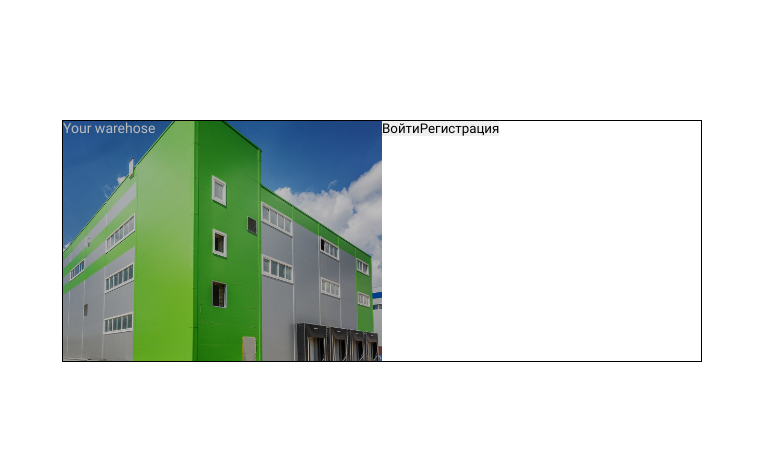
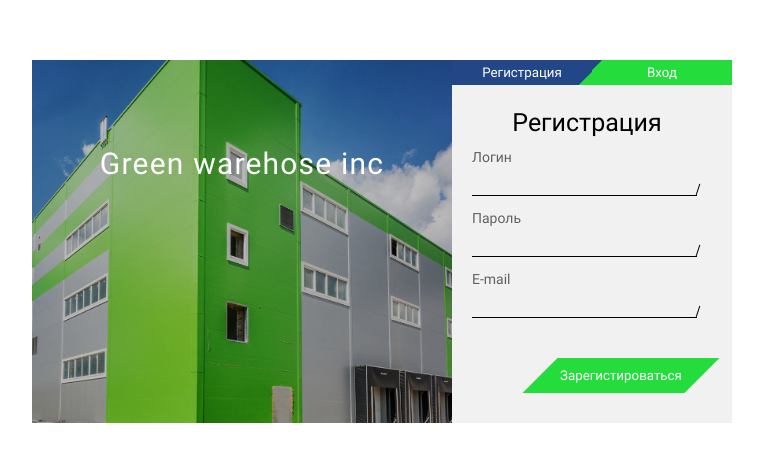
Before and after one commit to Stazzz544/warehouse-react-crm, a React (Create React App) app: page / in a window 1280 px wide. Shown: the part 159-620 px from the top of the page, without its empty margins (258-1021 px from the left). Built offline with nearby package versions, Linux system fonts and the light colour scheme; no server answers; the database is empty.

Commit message:
auth-form-process...

```diff
--- /dev/null
+++ b/src/components/UI/auth/btn/AuthBtn.tsx
@@ -0,0 +1,16 @@
+import './style/AuthBtn.scss'
+
+interface TProps {
+	btnText: string
+	btnColor: string
+}
+
+const AuthBtn = (props: TProps) => {
+	return(
+		<button style={{backgroundColor: props.btnColor}} className="auth-btn">
+			<div className="auth-btn__span">{props.btnText}</div>
+		</button>
+	)
+}
+
+export default AuthBtn
--- /dev/null
+++ b/src/components/UI/auth/btn/style/AuthBtn.scss
@@ -0,0 +1,16 @@
+.auth-btn {
+	color: white;
+	padding: 10px 20px;
+	-webkit-transform: skewX(315deg);
+	-moz-transform: skewX(315deg);
+	-ms-transform: skewX(315deg);
+	-o-transform: skewX(315deg);
+	transform: skewX(315deg);
+&__span{
+	-webkit-transform: skewX(-315deg);
+	-moz-transform: skewX(-315deg);
+	-ms-transform: skewX(-315deg);
+	-o-transform: skewX(-315deg);
+	transform: skewX(-315deg);
+}
+}
--- /dev/null
+++ b/src/components/UI/auth/input/AuthInput.tsx
@@ -0,0 +1,24 @@
+import { useAppDispatch } from "../../../../hooks/redux"
+import './style/AuthInput.scss'
+
+interface TProps {
+	disctipyionText: string
+	type?: string
+	action: any
+}
+
+const AuthInput = (props: TProps) => {
+
+	const dispatch = useAppDispatch()
+
+	return(
+		<div className="auth-input">
+			<div className="auth-input__discription">{props.disctipyionText}</div>
+			<div className="auth-input__input-wrapper">
+				<input className="auth-input__input" type={props.type || 'string'} />
+			</div>
+		</div>
+	)
+}
+
+export default AuthInput
--- /dev/null
+++ b/src/components/UI/auth/input/style/AuthInput.scss
@@ -0,0 +1,28 @@
+.auth-input {
+	&__discription {
+		color: #616161;
+	}
+
+	&__input {
+		margin-top: 5px;
+		font-size: 15px;
+		text-align: center;
+		width: calc(100% - 5px);
+		background: transparent;
+		border-bottom: rgb(0, 0, 0) 1px solid;
+		padding: 4px 0;
+	}
+	&__input-wrapper{
+		position: relative;
+		&::after{
+			content: '';
+			position: absolute;
+			width: 12px;
+			height: 1px;
+			bottom: 5.5px;
+			right: -2px;
+			background-color: #000000;
+			transform: rotate(108deg);
+		}
+	}
+}
--- /dev/null
+++ b/src/components/UI/auth/title/AuthTitle.tsx
@@ -0,0 +1,13 @@
+import './styles/AuthTitle.scss'
+
+interface TProps {
+	title: string
+}
+
+const AuthTitle = (props:TProps) => {
+	return(
+		<h2 className='auth-title'>{props.title}</h2>
+	)
+}
+
+export default AuthTitle
--- /dev/null
+++ b/src/components/UI/auth/title/styles/AuthTitle.scss
@@ -0,0 +1,5 @@
+.auth-title{
+	margin-top: 25px;
+	text-align: center;
+	font-size: 25px;
+}
--- a/src/components/auth/Auth.tsx
+++ b/src/components/auth/Auth.tsx
@@ -1,6 +1,6 @@
 import { useState } from "react"
-import SingIn from "./singIn/SingIn"
-import SingUp from "./singUp/SingUp"
+import SignIn from "./singIn/SingIn"
+import SignUp from "./singUp/SingUp"
 import './styles/Auth.scss'
 import background from '../../img/auth/bg.jpg'
 
@@ -13,28 +13,34 @@ const Auth = () => {
 			<div className="auth__wrapper">
 				<div className="auth__left-side">
 					<img className="auth__left-side-bg" src={background} alt="" />
+					<h1 className="auth__left-side-title">Green warehose inc</h1>
 				</div>
 
 				<div className="auth__right-side">
 					<div className="auth__form">
+						<div className="auth__form-btn-wrapper">
+							<button
+								onClick={() => setIsNewUser(false)}
+								className="auth__signIn-btn">
+								<span className="auth__signIn-btn-span" >Регистрация</span>
+							</button>
+
+							<button
+								onClick={() => setIsNewUser(true)}
+								className="auth__signUp-btn">
+								<span className="auth__signIn-btn-span">Вход</span>
+							</button>
+
+						</div>
+
 						{isNewUser ?
-							<SingUp />
+							<SignIn />
 							:
-							<SingIn />
+							<SignUp />
 						}
-						<button
-							onClick={() => setIsNewUser(false)}
-							className="auth__signIn">Войти</button>
-
-						<button
-							onClick={() => setIsNewUser(true)}
-							className="auth__signUp">Регистрация</button>
 
 					</div>
 				</div>
-
-
-
 			</div>
 		</div>
 
--- a/src/components/auth/singIn/SingIn.tsx
+++ b/src/components/auth/singIn/SingIn.tsx
@@ -1,9 +1,30 @@
+import AuthBtn from '../../UI/auth/btn/AuthBtn'
+import AuthInput from '../../UI/auth/input/AuthInput'
+import AuthTitle from '../../UI/auth/title/AuthTitle'
 import './styles/SingIn.scss'
 
-const SingIn = () => {
+const SignIn = () => {
 	return (
-		<></>
+		<div className='sing'>
+			<AuthTitle title='Авторизация'/>
+
+			<div className="sing__input-wrapper">
+				<AuthInput
+				disctipyionText='Пароль' action={''}
+				type={'password'}/>
+			</div>
+
+			<div className="sing__input-wrapper">
+				<AuthInput
+				disctipyionText='E-mail'
+				action={''}/>
+			</div>
+			<div className="sing__btn-wrapper">
+				<AuthBtn btnText={'Авторизироваться'} btnColor={'#234687'}/>
+			</div>
+
+		</div>
 	)
 }
 
-export default SingIn
+export default SignIn
--- a/src/components/auth/singUp/SingUp.tsx
+++ b/src/components/auth/singUp/SingUp.tsx
@@ -1,9 +1,37 @@
+import AuthBtn from '../../UI/auth/btn/AuthBtn'
+import AuthInput from '../../UI/auth/input/AuthInput'
+import AuthTitle from '../../UI/auth/title/AuthTitle'
 import './styles/SingUp.scss'
 
-const SingUp = () => {
+const SignUp = () => {
 	return (
-		<></>
+		<div className='sing'>
+			<AuthTitle title='Регистрация'/>
+
+			<div className="sing__input-wrapper">
+				<AuthInput
+				disctipyionText='Логин'
+				action={''}/>
+			</div>
+
+			<div className="sing__input-wrapper">
+				<AuthInput
+				disctipyionText='Пароль' action={''}
+				type={'password'}/>
+			</div>
+
+			<div className="sing__input-wrapper">
+				<AuthInput
+				disctipyionText='E-mail'
+				action={''}/>
+			</div>
+			<div className="sing__btn-wrapper">
+				<AuthBtn btnText={'Зарегистироваться'} btnColor={'#24DD3C'}/>
+			</div>
+
+
+		</div>
 	)
 }
 
-export default SingUp
+export default SignUp
--- a/src/components/auth/singUp/styles/SingUp.scss
+++ b/src/components/auth/singUp/styles/SingUp.scss
@@ -0,0 +1,14 @@
+.sing {
+	padding: 0px 30px 30px 20px;
+
+	&__input-wrapper {
+
+		margin-top: 15px;
+	}
+
+	&__btn-wrapper {
+		margin-top: 40px;
+		display: flex;
+		justify-content: end;
+	}
+}
--- a/src/components/auth/styles/Auth.scss
+++ b/src/components/auth/styles/Auth.scss
@@ -7,10 +7,9 @@
 
 	&__wrapper {
 		flex: 1 1;
-		max-width: 50%;
-		border: 1px solid black;
+		max-width: 700px;
 		display: grid;
-		grid-template-columns: 1fr 1fr;
+		grid-template-columns: 60% 40%;
 	}
 
 	&__left-side {
@@ -29,23 +28,82 @@
 			background-color: rgba(0, 0, 0, 0.262);
 		}
 		&::before {
-			content: 'Your warehose';
-			position: absolute;
-			color: rgb(255, 255, 255);
-
+			content: '';
 		}
+	}
+	&__left-side-title{
+		padding: 0 30px;
+		line-height: 40px;
+		margin-top: 20%;
+		width: 100%;
+		font-size: 30px;
+		letter-spacing: 1.2px;
+		text-align: center;
+		position: absolute;
+		color: rgb(255, 255, 255);
+		z-index: 1;
 	}
 
 	&__left-side-bg {
-		flex: 1 1;
-		object-fit: fill;
+		object-fit: cover;
 		max-width: 100%;
 		height: auto;
 	}
 
 	&__right-side {
-		flex: 1 1 50%;
+		outline-offset: -1px;
+		background: rgb(241, 241, 241);
+		&:active{
+		}
 	}
 
-	&__form {}
+	&__form {
+
+	}
+	&__form-btn-wrapper{
+		display: flex;
+		overflow: hidden;
+	}
+	&__signIn-btn, &__signUp-btn{
+		display: block;
+		text-align: center;
+		flex: 1 1 50%;
+		padding: 5px 0px;
+		position: relative;
+	}
+	&__signIn-btn{
+		background: #234687;
+		color: rgb(255, 255, 255);
+		&::after{
+			content: '';
+			position: absolute;
+			width: 40px;
+			height: 100%;
+			background:  #234687;
+			transform: rotate(-45deg);
+			z-index: 2;
+			top: -8px;
+			right: -8px;
+		}
+		&-span{
+			position: relative;
+			z-index: 5;
+		}
+
+	}
+	&__signUp-btn{
+		background: rgb(36, 221, 60);
+		color: rgb(255, 255, 255);
+		&::after{
+			content: '';
+			position: absolute;
+			width: 40px;
+			height: 100%;
+			background:  rgb(36, 221, 60);
+			transform: rotate(-45deg);
+			z-index: 2;
+			top: 7px;
+			left: -10px;
+		}
+	}
 }
```
